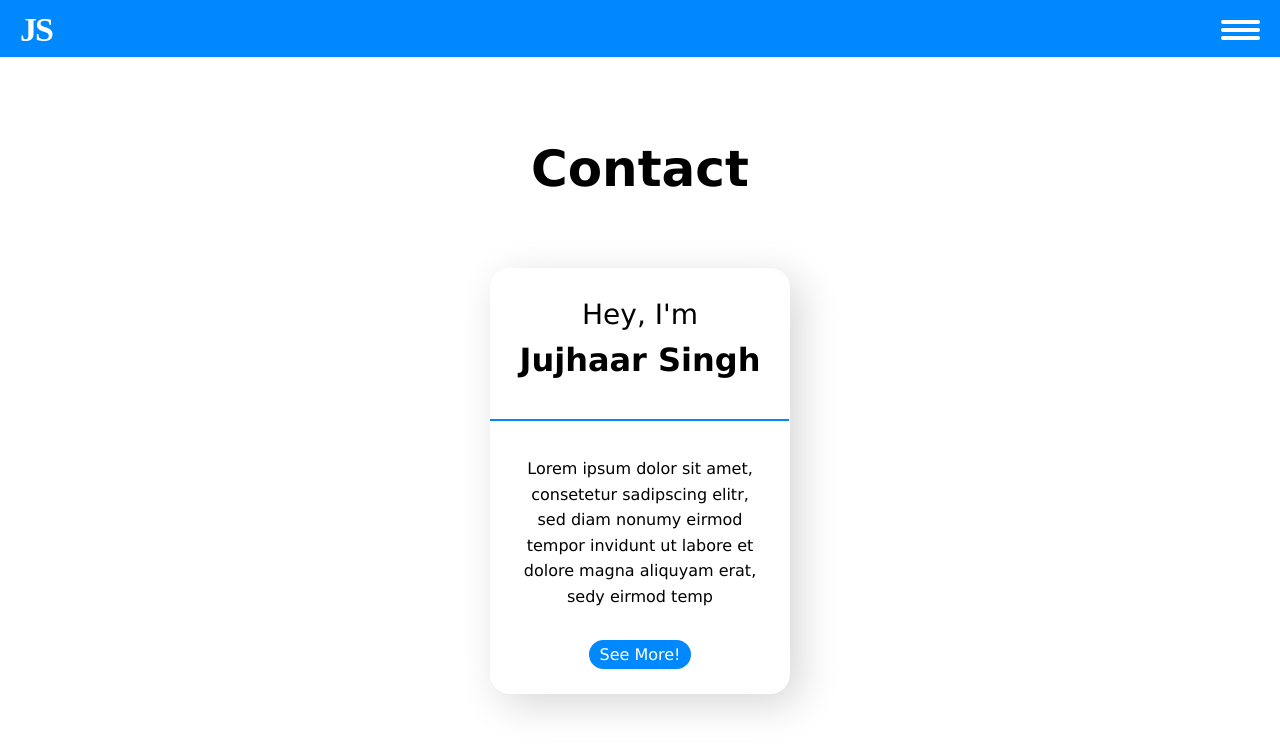
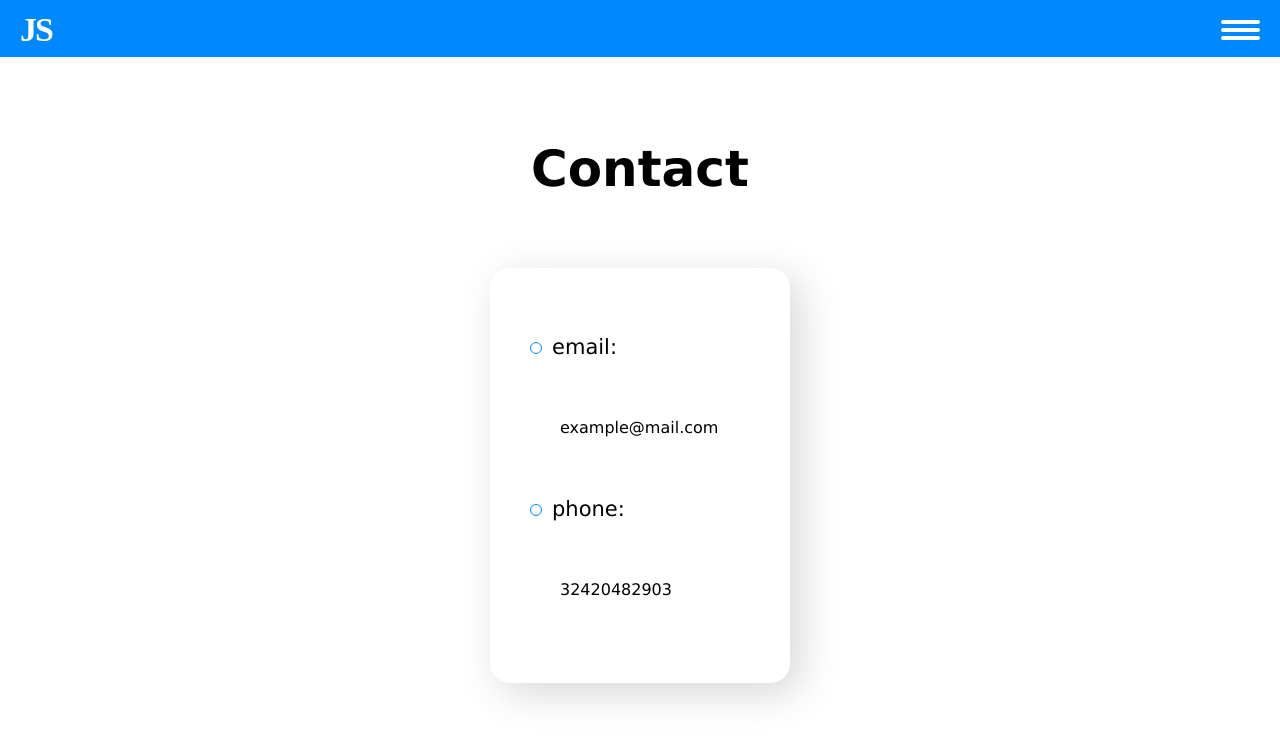
Before and after one commit to jujhaar2409/portfolio, a Next.js app: page /contact in a window 1280 px wide. Shown: the top 752 px of the page. Built offline with nearby package versions, Linux system fonts and the light colour scheme.

Commit message:
pages done except contact, data needed

```diff
--- a/Components/Dropdown.jsx
+++ b/Components/Dropdown.jsx
@@ -63,7 +63,7 @@ const MyLink = (props) => {
 
 const Dropdown = (props) => {
 	return (
-		<Div className={props.isOpen ? "open" : ""}>
+		<Div ref={props.dropdownRef} className={props.isOpen ? "open" : ""}>
 			<H1>Find Your Way Around...</H1>
 			<LinkContainer>
 				<MyLink clicked={props.clicked}>Home</MyLink>
--- a/Components/DropdownLogo.jsx
+++ b/Components/DropdownLogo.jsx
@@ -25,7 +25,7 @@ const Div = styled.div`
 const DropdownLogo = (props) => {
 	const { clicked } = props;
 	return (
-		<Div onClick={clicked}>
+		<Div ref={props.dropdownLogoRef} onClick={clicked}>
 			<Span></Span>
 			<Span></Span>
 			<Span></Span>
--- a/Components/InfoCard.jsx
+++ b/Components/InfoCard.jsx
@@ -42,14 +42,14 @@ export const Hr = styled.div`
 
 export const CardA = styled.a`
 	color: #fff;
-	height: 35px;
-	width: auto;
 	padding: 5px 10px;
+	margin: 0 5px;
 	font-size: 16px;
 	background-color: #0088ff;
 	border-radius: 30px;
 	border: none;
 	text-decoration: none;
+	display: inline;
 `;
 
 export const CardContent = styled.div`
--- a/Components/List.jsx
+++ b/Components/List.jsx
@@ -27,10 +27,10 @@ const Ul = styled.ul`
 
 export const ListItem = (props) => {
 	return (
-		<>
+		<div>
 			<ItemMarker />
 			<ItemText>{props.children}</ItemText>
-		</>
+		</div>
 	);
 };
 
--- a/Layouts/Layout.jsx
+++ b/Layouts/Layout.jsx
@@ -1,5 +1,5 @@
 //@ts-nocheck
-import React, { useState } from "react";
+import React, { useState, useRef } from "react";
 import styled from "styled-components";
 
 import DropdownLogo from "../Components/DropdownLogo";
@@ -43,20 +43,42 @@ const PageTitle = styled.h1`
 	margin-bottom: 70px;
 `;
 
+const Main = styled.div`
+	position: fixed;
+	height: 100vh;
+	width: 100vw;
+`;
+
 const Layout = (props) => {
 	const [isOpen, setIsOpen] = useState(false);
+	const dropdownRef = useRef();
+	const dropdownLogoRef = useRef();
 
 	const onDropdownLogoClick = () => {
 		setIsOpen((isOpen) => !isOpen);
 	};
 
+	const clickOutsideDropdown = (e) => {
+		if (e.target !== dropdownRef && isOpen) {
+			onDropdownLogoClick();
+		}
+	};
+
 	return (
 		<>
+			<Main onClick={clickOutsideDropdown} />
 			<Container>
 				<Logo>JS</Logo>
-				<DropdownLogo clicked={onDropdownLogoClick} />
+				<DropdownLogo
+					dropdownLogoRef={dropdownLogoRef}
+					clicked={onDropdownLogoClick}
+				/>
 			</Container>
-			<Dropdown isOpen={isOpen} clicked={onDropdownLogoClick} />
+			<Dropdown
+				dropdownRef={dropdownRef}
+				isOpen={isOpen}
+				clicked={onDropdownLogoClick}
+			/>
 			<BodyContainer>
 				<PageTitle>{props.title}</PageTitle>
 				{props.children}
--- a/pages/contact.jsx
+++ b/pages/contact.jsx
@@ -8,6 +8,7 @@ import InfoCard, {
 	CardContent,
 	CardA,
 } from "../Components/InfoCard";
+import List, { ListItem } from "../Components/List";
 
 const lorem =
 	"Lorem ipsum dolor sit amet, consetetur sadipscing elitr, sed diam nonumy eirmod tempor invidunt ut labore et dolore magna aliquyam erat, sedy eirmod temp";
@@ -16,11 +17,12 @@ export default () => {
 	return (
 		<Layout title="Contact">
 			<InfoCard>
-				<BeforeHeading>Hey, I'm</BeforeHeading>
-				<CardHeading>Jujhaar Singh</CardHeading>
-				<Hr />
-				<CardContent>{lorem}</CardContent>
-				<CardA>See More!</CardA>
+				<List>
+					<ListItem>email:</ListItem>
+					<CardContent>example@mail.com</CardContent>
+					<ListItem>phone:</ListItem>
+					<CardContent>32420482903</CardContent>
+				</List>
 			</InfoCard>
 		</Layout>
 	);
```
Also changed, not shown: data.js (+9 -1 lines), pages/projects.jsx (+12 -7 lines), pages/skills.jsx (+4 -4 lines).
